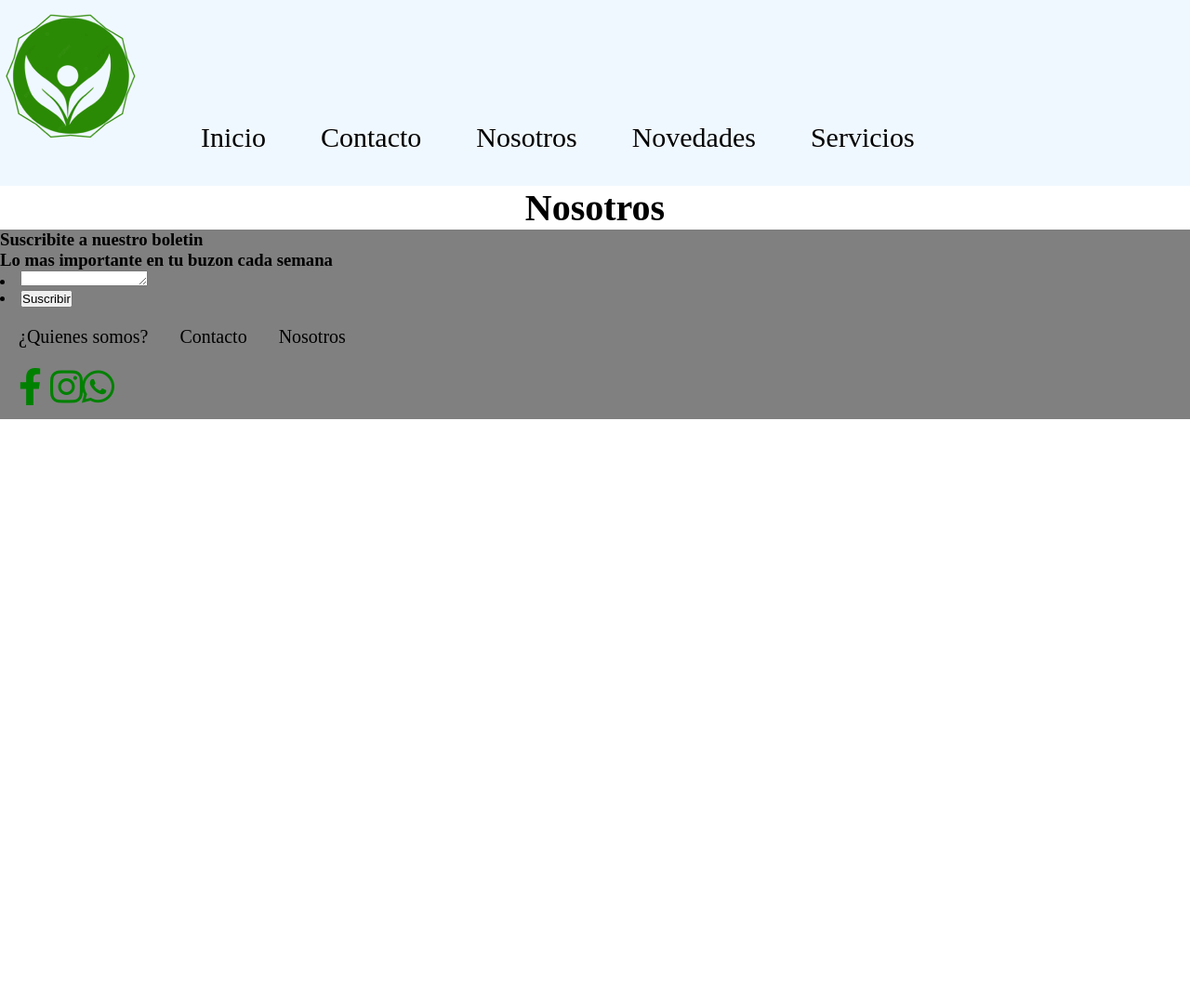
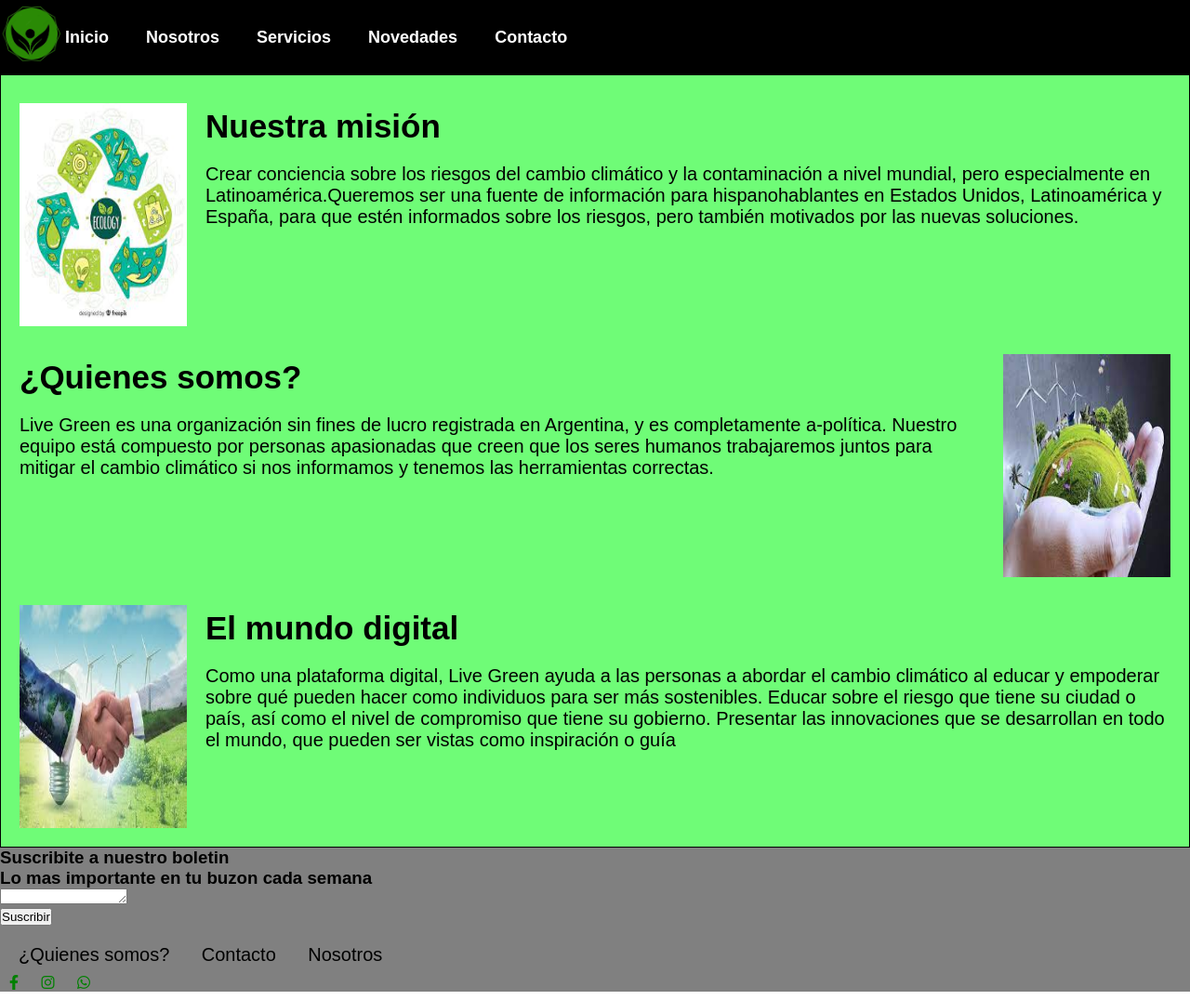
Before and after one commit to Tincho2294/Livegreen, a plain HTML site: page pages/nosotros.html in a window 1280 px wide. Shown: the whole page at 93% size. Before the commit the page ends 800 px from the top, so only its background shows below. Drawn offline with Linux system fonts and the light colour scheme; files that its build step writes are made by us from their sources.

Commit message:
CODIGO NUEVO NOSOTROS Y CAMBIOS NAVBAR E INDEX

```diff
--- a/css/Stylo.css
+++ b/css/Stylo.css
@@ -5,6 +5,8 @@
     margin: 0;
     padding: 0;
     box-sizing: border-box;
+    text-decoration: none;
+    list-style: none;
 }
 
 li a {
@@ -17,56 +19,66 @@ li a {
 
 #body {
     max-width: 1440px;
-    margin: 0;
-}
-
-#main {
-    min-height: 100vh;
+    margin-top: 0;
+    font-family: Arial, Helvetica, sans-serif;
 }
 
 /*
 /////////////////ESTILOS DEL HEADER/////////////////
 ////////////////////////////////////////////////////
 */
+/*
+/////////////////ESTILOS DEL NAV////////////////////
+////////////////////////////////////////////////////
+*/
+.navBannerPrincipal{
 
-#header{
-    width: 100%;
-    height: 25vh;
+    max-width: 1440px;
+    margin: 0 auto;
+
 }
 
-
-/*
-/////////////////ESTILOS DEL BODY-NAVBAR/////////////////
-////////////////////////////////////////////////////
-*/
-#nav{
-    width: 100%;
-    height: 100%;
-    background-color: aliceblue;
-    background-image: url(../imagenes/Header.png.jpg);
+.menuContenedor{
+    background-color: #000000;
+    min-height: 80px;
 }
 
-#nav ul li {
-display: inline-block;
+.navBar{
+    position: absolute;
+    top: 10px;
+    left: 0;
+    right: 0;
+    display: flex;
+    align-items: center;
+    justify-content: space-between;
+    margin-left: 50px;
+
 }
 
-
-#nav img , #nav ul{
-        display: inline-block;
+.divNavBar ul li{
+position: relative;
+float: left;
 }
 
-#nav ul li {
-    margin-left: 55px;
-    font-size: 30px;
-    color: black;
+.divNavBar ul li a{
+    font-size: 18px;
+    padding: 20px;
+    color: #ffffff;
+    font-weight: bold;
 }
 
+.navBannerPrincipal .imgLogo{
+    width: 70px;
+}
 
+.divNavBar ul li a:hover{
+    color: red;
+}
 
 /*//////////////////////ESTILO DEL MAIN///////////////
 //////////////////////////////////////////////////////
 */
-#portadaPrincipal{
+.portadaPrincipal{
     width: 100%;
     height: 100vh;
     background-image: url(../imagenes/degradacion-Tierra-854x465.jpg);
@@ -74,21 +86,69 @@ display: inline-block;
     background-size: cover;
     background-position: center;
 }
-h1{
+.h1PortadaPrincipal{
     display: flex;
     font-size: 40px;
     justify-content: center;
     align-items: center;
+
 }
-h5{
+.h5PortadaPrincipal{
+    margin-top: 35px;
     font-size: 19px;
 }
 
-#main{
-    min-width: 100vh;
+#boxPrueba{
+    border: 1px solid black;
+    background: #6ffc77;
+    padding: 20px;
+    }
+
+.cajaPrueba1{
+    display: flex;
+    margin-top: 10px;
+}
+.cajaPrueba2{
+    display: flex;
+margin-top: 30px;
+}
+.cajaPrueba3{
+    display: flex;
+    margin-top: 30px;
 }
 
+.imgBox1{
+width: 180px;
+height: 30vh;
+}
+.imgBox2{
+width: 180px;
+height: 30vh;
+}
+.imgBox3{
+width: 180px;
+height: 30vh;
 
+}
+
+.divCajaPrueba1{
+    padding-left: 20px;
+}
+.divCajaPrueba2{
+padding-right: 20px;
+}
+.divCajaPrueba3{
+    padding-left: 20px;
+}
+
+.h3BoxPrueba{
+    margin-top: 5px;
+    font-size: 35px;
+}
+.pBoxPrueba{
+    margin-top: 20px;
+    font-size: 20px;
+}
 
 /*
 //////////////////ESTILOS DEL FOOTER////////////////
@@ -115,9 +175,7 @@ h5{
 }
 
 .footerRedes a {
-    display: inline-block;
-    font-size: 40px;
-    margin-left: 10px;
+    display: flexbox;
     color: green;
     width: 20px;
     padding: 10px;
--- a/pages/nosotros.html
+++ b/pages/nosotros.html
@@ -7,38 +7,61 @@
     <link rel="stylesheet" href="https://cdnjs.cloudflare.com/ajax/libs/font-awesome/6.4.2/css/all.min.css" integrity="sha512-z3gLpd7yknf1YoNbCzqRKc4qyor8gaKU1qmn+CShxbuBusANI9QpRohGBreCFkKxLhei6S9CQXFEbbKuqLg0DA==" crossorigin="anonymous" referrerpolicy="no-referrer" />
 
 
-    <link rel="Stylesheet" href="css/Stylo.css">
+    <link rel="Stylesheet" href="../css/Stylo.css">
 
     <title>Nosotros</title>
 </head>
 <body id="body">
     <header id="header">
-            <nav id="nav">
-                          <a href="#"><img src="../icons/Logo.png" alt=""></a>
+        <section class="menuContenedor">
+            <article class="navBannerPrincipal">
+                        <a href="#"><img class="imgLogo" src="../icons/Logo.png" alt=""></a>
+                    <nav class="navBar">
+                        <div class="divNavBar">
                             <ul>
                                 <li><a href="../index.html">Inicio</a></li>
-                                <li><a href="contacto.html">Contacto</a></li>
                                 <li><a href="#">Nosotros</a></li>
-                                <li><a href="novedades.html">Novedades</a></li>
-                                <li><a href="servicios.html">Servicios</a></li>
+                                <li><a href="/pages/servicios.html">Servicios</a></li>
+                                <li><a href="/pages/novedades.html">Novedades</a></li>
+                                <li><a href="/pages/contacto.html">Contacto</a></li>
                             </ul>
-            </nav>
+                        </div>
+                    </nav>
+            </article>
+        </section>
     </header>
     <main>
-        <section>
-            <article>
-
+        <section id="boxPrueba">
+            <article class="cajaPrueba1">
+                <img class="imgBox1" src="../imagenes/descarga (2).jfif" alt="">
+                <div class="divCajaPrueba1">
+                    <h3 class="h3BoxPrueba"><u>Nuestra misión</u></h3>
+                    <p class="pBoxPrueba">Crear conciencia sobre los riesgos del cambio climático y la contaminación a nivel mundial, pero especialmente en Latinoamérica.Queremos ser una fuente de información para hispanohablantes en Estados Unidos, Latinoamérica y España, para que estén informados sobre los riesgos, pero también motivados por las nuevas soluciones.</p>
+                </div>
+            </article>
+            <article class="cajaPrueba2">
+                <div class="divCajaPrueba2">
+                    <h3 class="h3BoxPrueba"><u>¿Quienes somos?</u></h3>
+                    <p class="pBoxPrueba">Live Green es una organización sin fines de lucro registrada en Argentina, y es completamente a-política. Nuestro equipo está compuesto por personas apasionadas que creen que los seres humanos trabajaremos juntos para mitigar el cambio climático si nos informamos y tenemos las herramientas correctas.</p>
+                </div>
+                <img class="imgBox2" src="../imagenes/descarga (1).jfif" alt="">
+            </article>
+            <article class="cajaPrueba3">
+                <img class="imgBox3" src="../imagenes/images (1).jfif" alt="">
+                <div class="divCajaPrueba3">
+                    <h3 class="h3BoxPrueba"><u>El mundo digital</u></h3>
+                    <p class="pBoxPrueba">Como una plataforma digital, Live Green ayuda a las personas a abordar el cambio climático al educar y empoderar sobre qué pueden hacer como individuos para ser más sostenibles. Educar sobre el riesgo que tiene su ciudad o país, así como el nivel de compromiso que tiene su gobierno. Presentar las innovaciones que se desarrollan en todo el mundo, que pueden ser vistas como inspiración o guía</p>
+                </div>
             </article>
         </section>
-
     </main>
-    <h1>Nosotros</h1>
-    <footer>
         <footer id="footer">
             <h3>Suscribite a nuestro boletin<br>Lo mas importante en tu buzon cada semana</h3>
             <article class="footerSuscripcion">
-                    <li><textarea name="" id="" cols="15" rows="1"></textarea></li>
-                    <li><input type="submit" value="Suscribir"></li>
+                    <ul>
+                        <li><textarea name="" id="" cols="15" rows="1"></textarea></li>
+                        <li><input type="submit" value="Suscribir"></li>
+                    </ul>
             </article>
             <article class="footerEnlaces">
                 <ul>
@@ -52,6 +75,6 @@
                 <a href=""><i class="fa-brands fa-instagram"></i></a>
                 <a href=""><i class="fa-brands fa-whatsapp"></i></a>
             </article>
-</footer>
+        </footer>
 </body>
 </html>
```
Also changed, not shown: index.html (+22 -16 lines), pages/contacto.html (+15 -9 lines), pages/novedades.html (+14 -9 lines), pages/servicios.html (+14 -9 lines), 1 other file.
